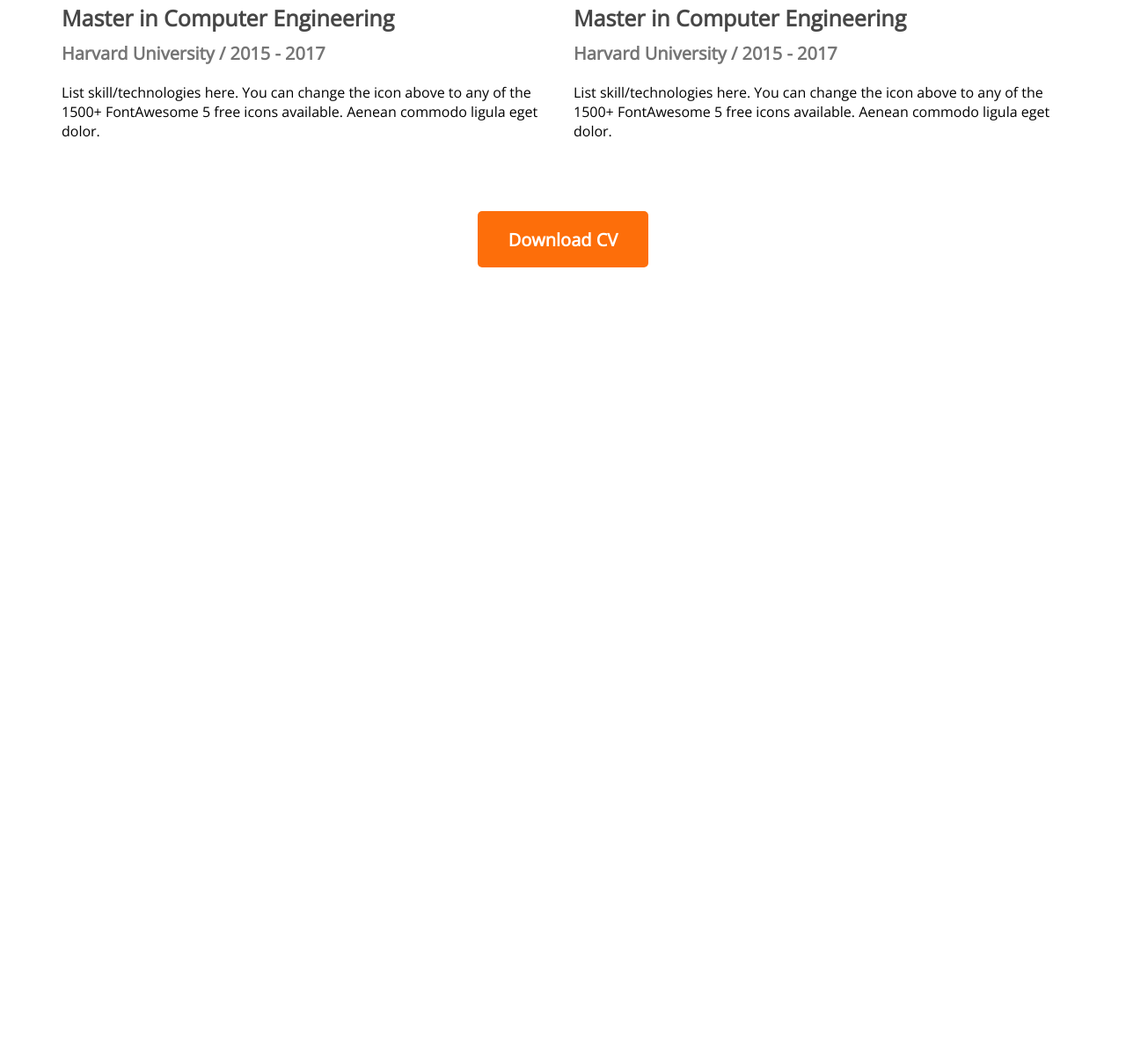
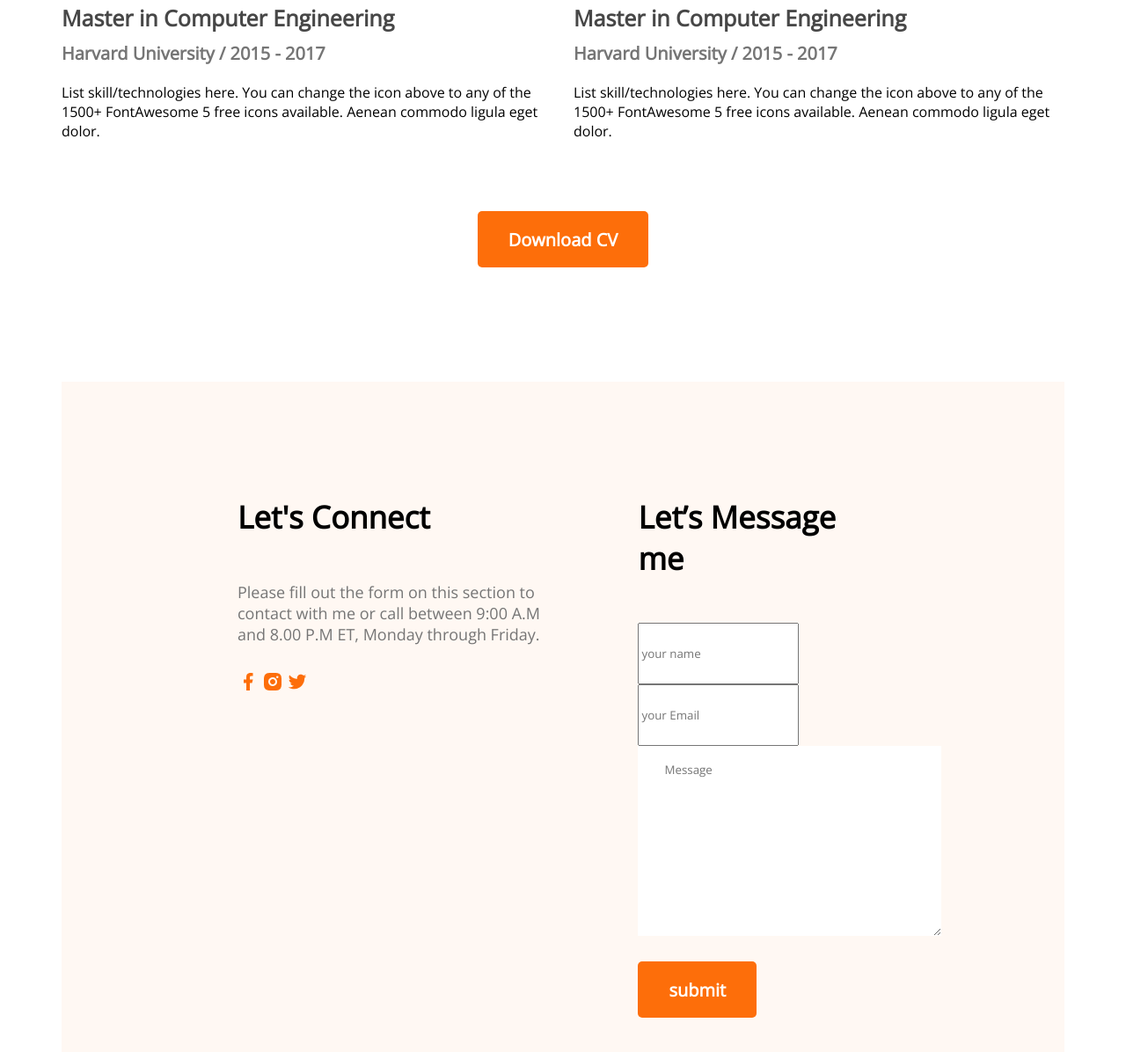
Before and after one commit to mehrab93418/developer-portfolio, a plain HTML site: page index.html in a window 1280 px wide. Shown: the part 2769-3965 px from the top of the page at 88% size. Before the commit the page ends 3073 px from the top, so only its background shows below. Drawn offline with nearby package versions, Linux system fonts and the light colour scheme.

Commit message:
contact us added

```diff
--- a/index.html
+++ b/index.html
@@ -137,6 +137,25 @@
         </div>
 
        </section>
+       <!-- contract section -->
+       <section class="contact">
+        <div>
+            <h3 class="section-title">Let's Connect</h3>
+            <p class="section-description">Please fill out the form on this section to contact with me or call between 9:00 A.M and 8.00 P.M ET, Monday through Friday.</p>
+            <a href=""><img src="images/icons/facebook.png" alt=""></a>
+            <a href=""><img src="images/icons/insta.png" alt=""></a>
+            <a href=""><img src="images/icons/twitter.png" alt=""></a>
+        </div>
+        <div>
+            <h3 class="section-title">Let’s Message me</h3>
+            <form action="">
+               <input type="text" name="" id="" placeholder="your name">
+               <input type="email" name="" id="" placeholder="your Email">
+               <textarea name="" id="" cols="30" rows="10" placeholder="Message"></textarea>
+               <input class="btn-primary" type="submit" value="submit">
+            </form>
+        </div>
+       </section>
     </main>
     <footer>
 
--- a/style/portfolio.css
+++ b/style/portfolio.css
@@ -167,3 +167,23 @@ section{
         margin-top: 50px;
         text-align: center;
     }
+    .contact .section-title{
+        text-align: left;
+
+
+    }
+    .contact{
+        display: flex;
+        gap: 100px;
+        background: #FFF8F3;
+        padding: 130px 200px;
+    }
+    .contact .input[type="text"],.input[type="email"], textarea{
+        margin-bottom: 24px;
+        border: 0;
+        width: 100%;
+        padding: 18px 30px;
+    }
+    input{
+        height: 64px;
+    }
```
